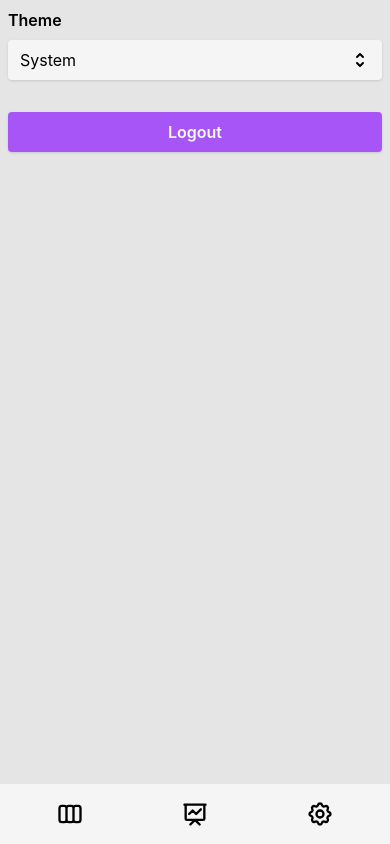
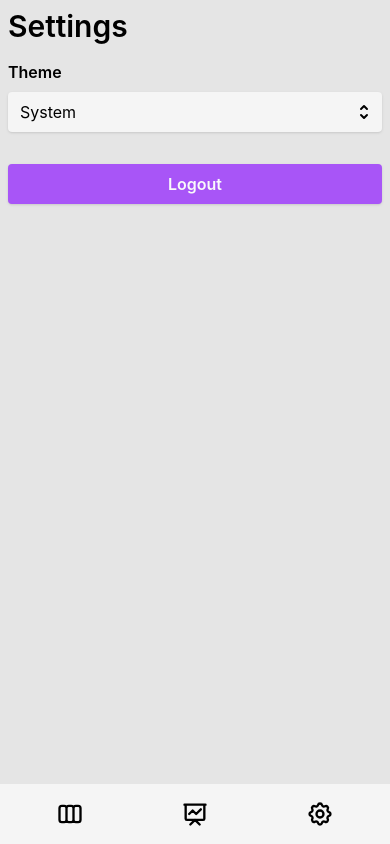
Before and after one commit to mbenja/shelves, a Next.js app: page /settings in a window 390 px wide. Built offline with nearby package versions, Linux system fonts and the light colour scheme.

Commit message:
Converting Container component into PageContainer component and adding support for page titles for mobile screens. Fixing placement of next/head component

```diff
--- a/components/Container.tsx
+++ /dev/null
@@ -1,5 +0,0 @@
-import { ReactNode } from 'react';
-
-export default function Container({ children }: { children: ReactNode }) {
-	return <div className="h-full p-2">{children}</div>;
-}
--- /dev/null
+++ b/components/PageContainer.tsx
@@ -0,0 +1,18 @@
+import { ReactNode } from 'react';
+
+export default function PageContainer({
+	children,
+	title
+}: {
+	children: ReactNode;
+	title?: string;
+}) {
+	return (
+		<div className="flex flex-col h-full p-2">
+			{title && (
+				<p className="block font-semibold mb-4 md:hidden text-3xl">{title}</p>
+			)}
+			{children}
+		</div>
+	);
+}
--- a/pages/_app.tsx
+++ b/pages/_app.tsx
@@ -1,6 +1,7 @@
 import { SessionProvider } from 'next-auth/react';
 import { ThemeProvider } from 'next-themes';
 import type { AppProps } from 'next/app';
+import Head from 'next/head';
 
 import { Toaster } from 'react-hot-toast';
 
@@ -9,6 +10,10 @@ import '../styles/globals.css';
 
 function MyApp({ Component, pageProps }: AppProps) {
 	return (
+		<>
+			<Head>
+				<title>Shelves</title>
+			</Head>
 			<SessionProvider session={pageProps.session}>
 				<ThemeProvider attribute="class">
 					<Layout>
@@ -17,6 +22,7 @@ function MyApp({ Component, pageProps }: AppProps) {
 					</Layout>
 				</ThemeProvider>
 			</SessionProvider>
+		</>
 	);
 }
 
--- a/pages/_document.tsx
+++ b/pages/_document.tsx
@@ -3,9 +3,7 @@ import { Head, Html, Main, NextScript } from 'next/document';
 export default function Document() {
 	return (
 		<Html>
-			<Head>
-				<title>Shelves</title>
-			</Head>
+			<Head />
 			<body className="bg-neutral-200 dark:bg-black dark:text-gray-50 h-full">
 				<Main />
 				<NextScript />
--- a/pages/auth.tsx
+++ b/pages/auth.tsx
@@ -5,8 +5,8 @@ import { useState } from 'react';
 import toast from 'react-hot-toast';
 
 import Button from '../components/Button';
-import Container from '../components/Container';
 import Input from '../components/Input';
+import PageContainer from '../components/PageContainer';
 
 export default function Auth() {
 	const [isLogin, setIsLogin] = useState(true);
@@ -56,7 +56,7 @@ export default function Auth() {
 	}
 
 	return (
-		<Container>
+		<PageContainer>
 			<div className="flex flex-col h-full items-center justify-center">
 				<div className="flex flex-col gap-4 items-center md:w-1/4 w-2/3">
 					<h1 className="font-bold mb-4 text-3xl tracking-tight">shelves</h1>
@@ -102,6 +102,6 @@ export default function Auth() {
 					/>
 				</div>
 			</div>
-		</Container>
+		</PageContainer>
 	);
 }
--- a/pages/index.tsx
+++ b/pages/index.tsx
@@ -1,5 +1,5 @@
-import Container from '../components/Container';
+import PageContainer from '../components/PageContainer';
 
 export default function Home() {
-	return <Container>hello</Container>;
+	return <PageContainer title="Bookshelves">hello</PageContainer>;
 }
--- a/pages/settings.tsx
+++ b/pages/settings.tsx
@@ -5,7 +5,7 @@ import { useRouter } from 'next/router';
 import { useEffect, useState } from 'react';
 
 import Button from '../components/Button';
-import Container from '../components/Container';
+import PageContainer from '../components/PageContainer';
 import { Listbox, Transition } from '@headlessui/react';
 import { CheckIcon, SelectorIcon } from '@heroicons/react/solid';
 
@@ -48,12 +48,12 @@ export default function Settings() {
 	}
 
 	return (
-		<Container>
+		<PageContainer title="Settings">
 			<div className="flex flex-col gap-8 md:w-1/4 w-full">
 				<div>
 					<Listbox value={theme} onChange={setTheme}>
 						<Listbox.Label className="font-semibold">Theme</Listbox.Label>
-						<Listbox.Button className="bg-neutral-100 dark:bg-neutral-600 flex focus:outline-none justify-between px-3 py-2 mt-2 rounded shadow w-full">
+						<Listbox.Button className="bg-neutral-100 dark:bg-neutral-600 flex focus:outline-none justify-between pl-3 pr-2 py-2 mt-2 rounded shadow w-full">
 							{themes.find((i) => i.value === theme)?.label}
 							<SelectorIcon className="h-5 my-auto w-5" />
 						</Listbox.Button>
@@ -84,6 +84,6 @@ export default function Settings() {
 				</div>
 				<Button text="Logout" onClick={handleLogout} />
 			</div>
-		</Container>
+		</PageContainer>
 	);
 }
```
Lines whose indentation alone changed are shown as unchanged.
